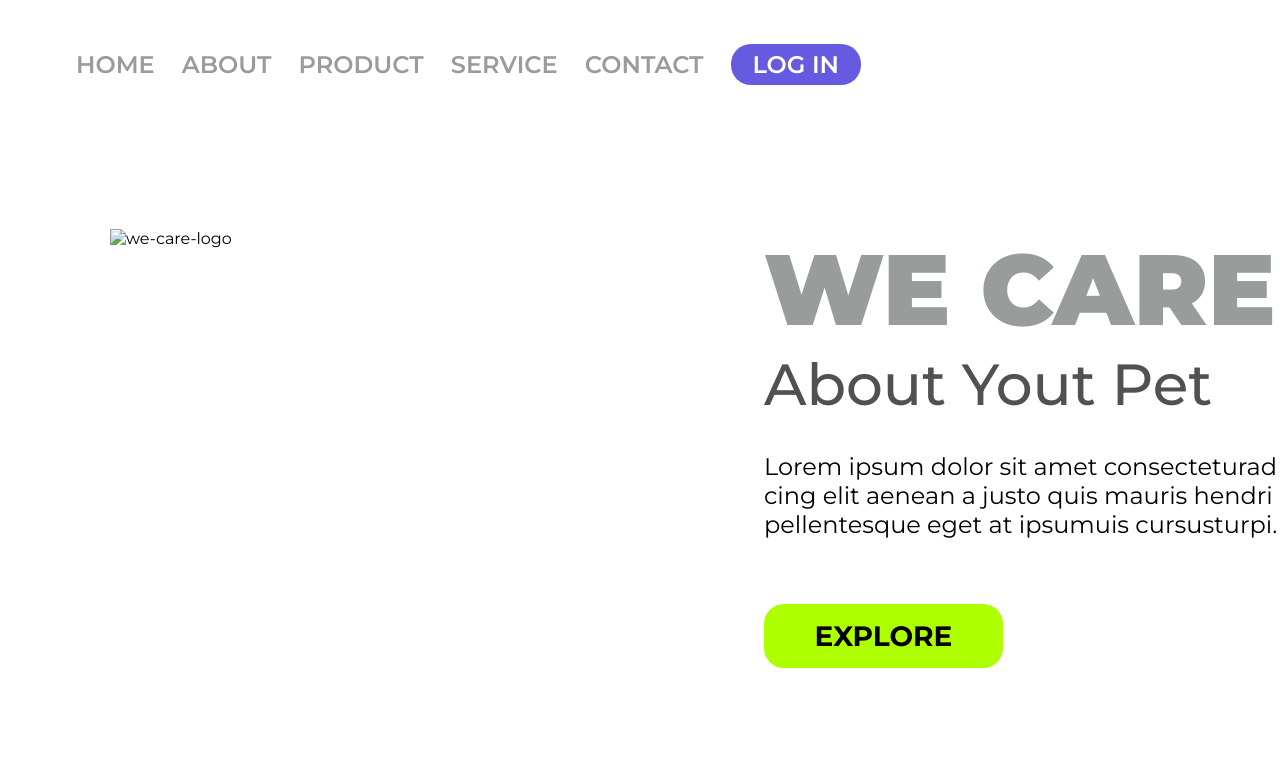
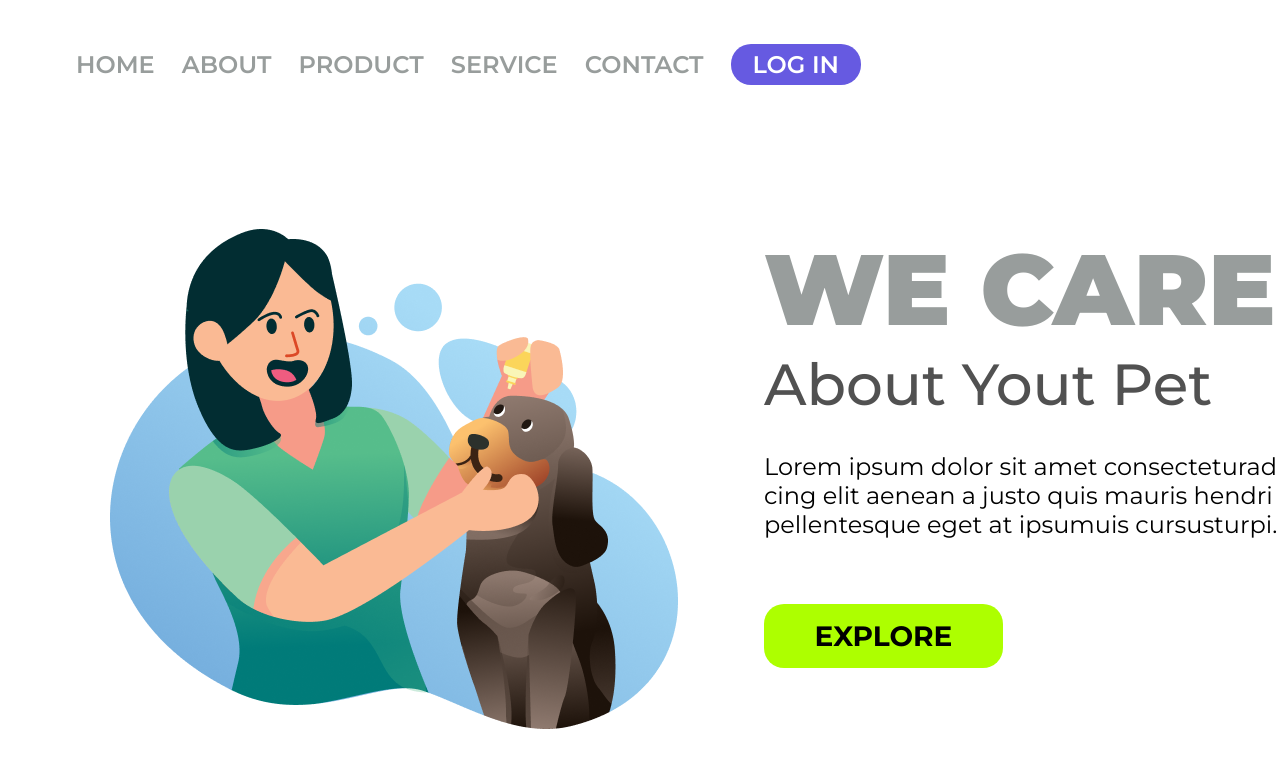
Before and after one commit to elvIsonn/DevClub, a website: page index.html in a window 1280 px wide. Drawn offline with Linux system fonts and the light colour scheme.

Commit message:
docs(img):Correcao do erro da img

```diff
--- a/index.html
+++ b/index.html
@@ -22,7 +22,7 @@
     <main class="main_part">
       <img
         class="img__logo"
-        src="./assets/Illustration 2.png 2.png"
+        src="./assets/Illustration 2.png"
         alt="we-care-logo"
       />
       <div class="main_text">
```
